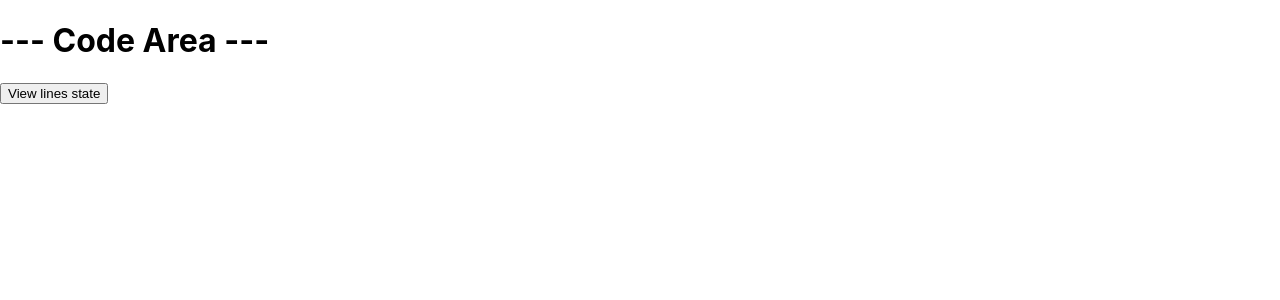
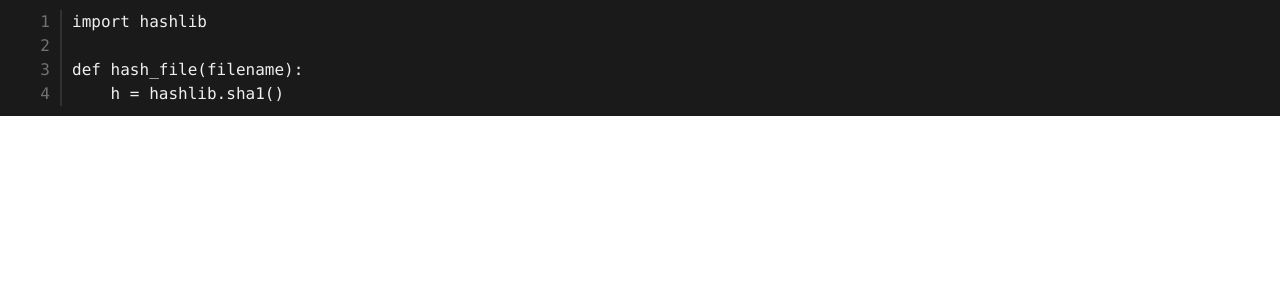
Before and after one commit to Superprior/React-Sass-Golang-project, a React (Create React App) app in the folder typus_frontend/: page / in a window 1280 px wide. Shown: the top 300 px of the page. Built offline with nearby package versions, Linux system fonts and the light colour scheme.

Commit message:
feat: CodeArea component rebuilt for new state (no cursor)

```diff
--- a/typus_frontend/src/components/CodeArea.tsx
+++ b/typus_frontend/src/components/CodeArea.tsx
@@ -1,6 +1,6 @@
 import React from 'react'
 import './styles/code-area.sass'
-import { CodeLine, Cursor } from '../interfaces';
+import { CodeCharacter, CodeLine, Cursor } from '../interfaces';
 
 
 interface Props {}
@@ -91,47 +91,46 @@ class CodeArea extends React.Component<Props, State> {
         return (
             <>
                 <div>
-                    <h1>--- Code Area ---</h1>
-                    <button onClick={() => console.log(this.state.lines)}>
-                        View lines state
-                    </button>
-                    {/* <div className='code-area-wrapper'>
+                    <div className='code-area-wrapper'>
                         {
-                            this.state.lineNumbers.map((lineNumber: number, yCoord: number) => {
+                            this.state.lines?.map((line: CodeLine, lineNumber: number) => {
                                 return (
-                                    <div className='line'>
+                                    <div className='line' key={lineNumber}>
                                         <div className='line-number-wrapper'>
                                             <span className='line-number'>
-                                                { lineNumber }
+                                                { lineNumber + 1 }
                                             </span>
                                         </div>
                                         <div className='line-code-wrapper'>
-                                            { this.state.lines[lineNumber - 1].map((char: string, xCoord: number) => {
+                                            { this.state.lines?[lineNumber] ? (
+                                                this.state.lines[lineNumber].chars.map((char: CodeCharacter, charIndex: number) => {
                                                     return (
-                                                    <div style={{ display: 'flex' }}>
+                                                        <div style={{ display: 'flex' }} key={`${lineNumber}:${charIndex}`}>
                                                             <div style={{ display: 'flex'}}>
                                                                 <span className='line-code'>
-                                                                { char }
+                                                                    { char.c }
                                                                 </span>
-                                                            { this.state.cursorCoords[0] === xCoord && this.state.cursorCoords[1] === yCoord ? (
+                                                                {/* { this.state.cursorCoords[0] === xCoord && this.state.cursorCoords[1] === yCoord ? (
                                                                     <span className='cursor'></span>
-                                                            ) : null }
+                                                                ) : null } */}
                                                             </div>
-                                                        { this.state.cursorCoords[0] === this.state.lines[yCoord].length && xCoord + 1 === this.state.lines[yCoord].length &&  this.state.cursorCoords[1] === yCoord ? (
+                                                            {/* { this.state.cursorCoords[0] === this.state.lines[yCoord].length && xCoord + 1 === this.state.lines[yCoord].length &&  this.state.cursorCoords[1] === yCoord ? (
                                                                 <span className='cursor' style={{ position: 'relative' }}></span>
-                                                        ) : null }
+                                                            ) : null } */}
                                                         </div>
                                                     )
-                                            })}
-                                            { this.state.lines[lineNumber - 1].length === 0 && this.state.cursorCoords[1] === yCoord ? (
-                                                <span className='cursor' style={{ position: 'relative' }}></span>
+                                                })
+                                                // { this.state.lines[lineNumber - 1].length === 0 && this.state.cursorCoords[1] === yCoord ? (
+                                                //     <span className='cursor' style={{ position: 'relative' }}></span>
+                                                // ) : null }
+                                                ) : ( <h1>An error ocurred...</h1>
                                             ) : null }
                                         </div>
                                     </div>
                                 )
                             })
                         }
-                    </div> */}
+                    </div>
                 </div>
             </>
         )
```
Lines whose indentation alone changed are shown as unchanged.
